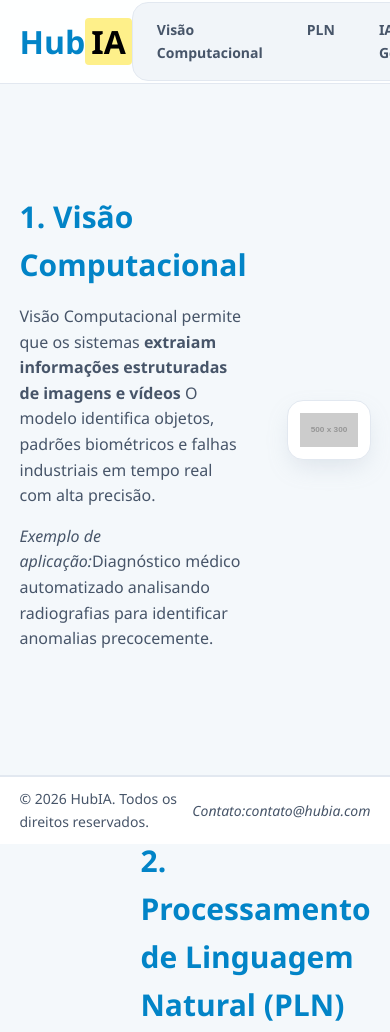
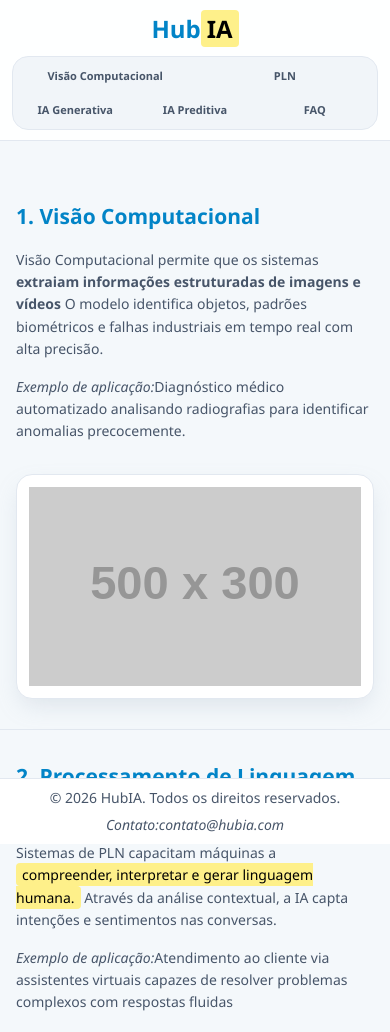
Before and after one commit to rafaela-camara/Display, a website: page hub_ai/index.html in a window 390 px wide. Shown: the top 1032 px of the page. Drawn offline with Linux system fonts and the light colour scheme; placeholder pictures from the web are drawn by us.

Commit message:
ADD: finalização da media de max:500

```diff
--- a/hub_ai/css/responsive.css
+++ b/hub_ai/css/responsive.css
@@ -1,4 +1,70 @@
-@media(max-width:500px){}
+@media(max-width:500px){
+    body{
+        padding-top: 170px;
+        padding-bottom: 60px;
+    }
+    .header{
+        height: auto;
+        padding:10px 8px;
+        flex-direction: column;
+        gap: 8px;
+    }
+    .header__title{
+        font-size: 2.4rem;
+    }
+
+    .nav__list{
+        width: 100%;
+        display: flex;
+        flex-wrap: wrap;
+        justify-content: center;
+        gap: 4px;
+        padding: 4px;
+    }
+
+    .nav__item{
+        flex: 1 1 calc(33.333% - 6px);
+        text-align: center;
+    }
+
+    .nav__link{
+        width: 100%;
+        font-size: 1.1rem;
+        padding: 6px 4px;
+        display: block;
+        white-space: nowrap;
+    }
+
+    .section-ia, .faq{
+        height: auto;
+        min-width: auto;
+        padding: 30px 16px;
+        scroll-margin-top: 170px;
+    }
+
+    .section-ia__title{
+        font-size: 2.1rem;
+    }
+
+    .section-ia__text{
+        font-size: 1.4rem;
+    }
+
+    .section-ia__container, .section-ia--reverse .section-ia__container{
+        flex-direction: column;
+        gap: 16px;
+    }
+
+    .footer{
+        height: auto;
+        padding: 8px 12px;
+        flex-direction: column;
+        gap: 4px;
+        text-align: center;
+    }
+}
+
+
 
 @media (min-width:501px) and (max-width:767px){}
 
```
